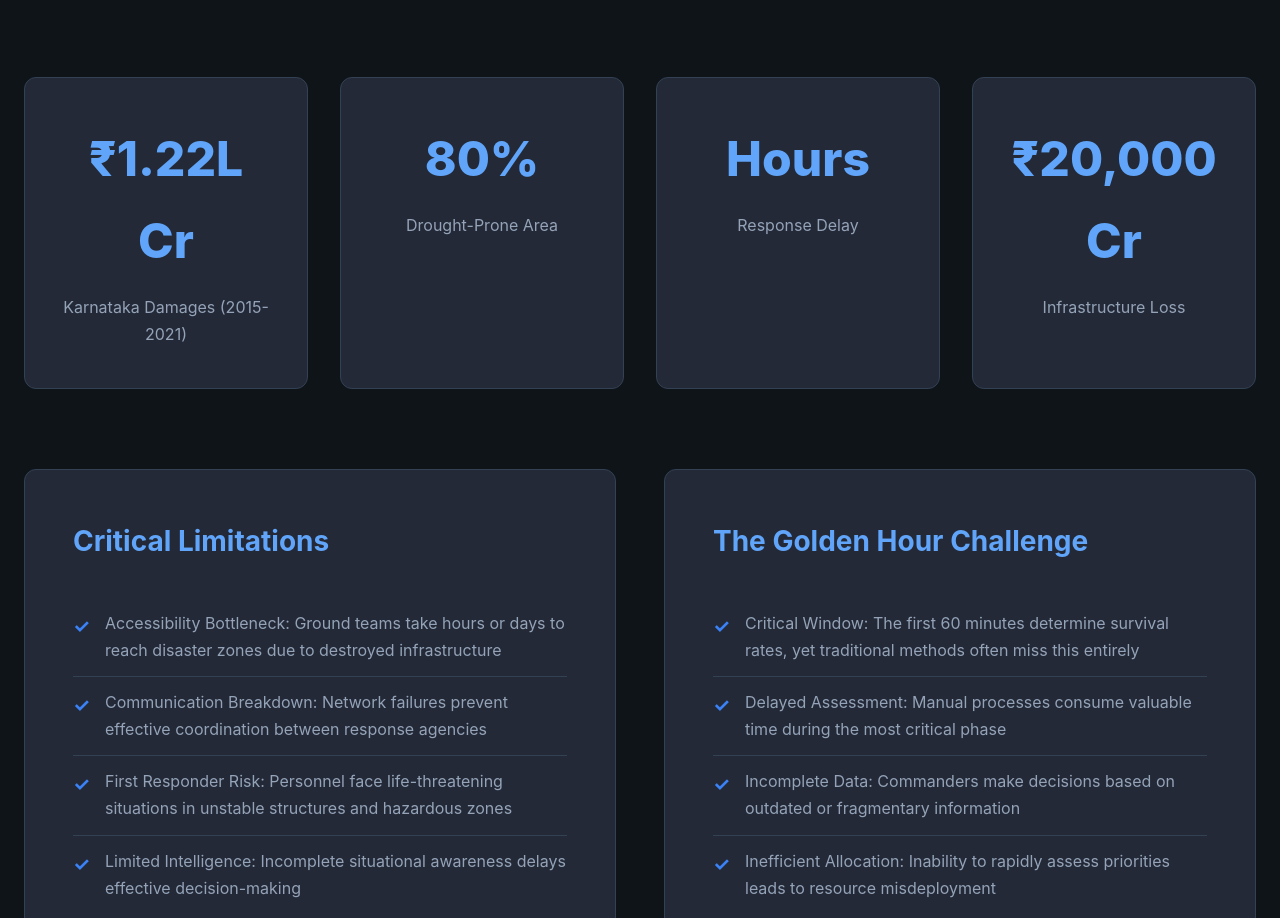
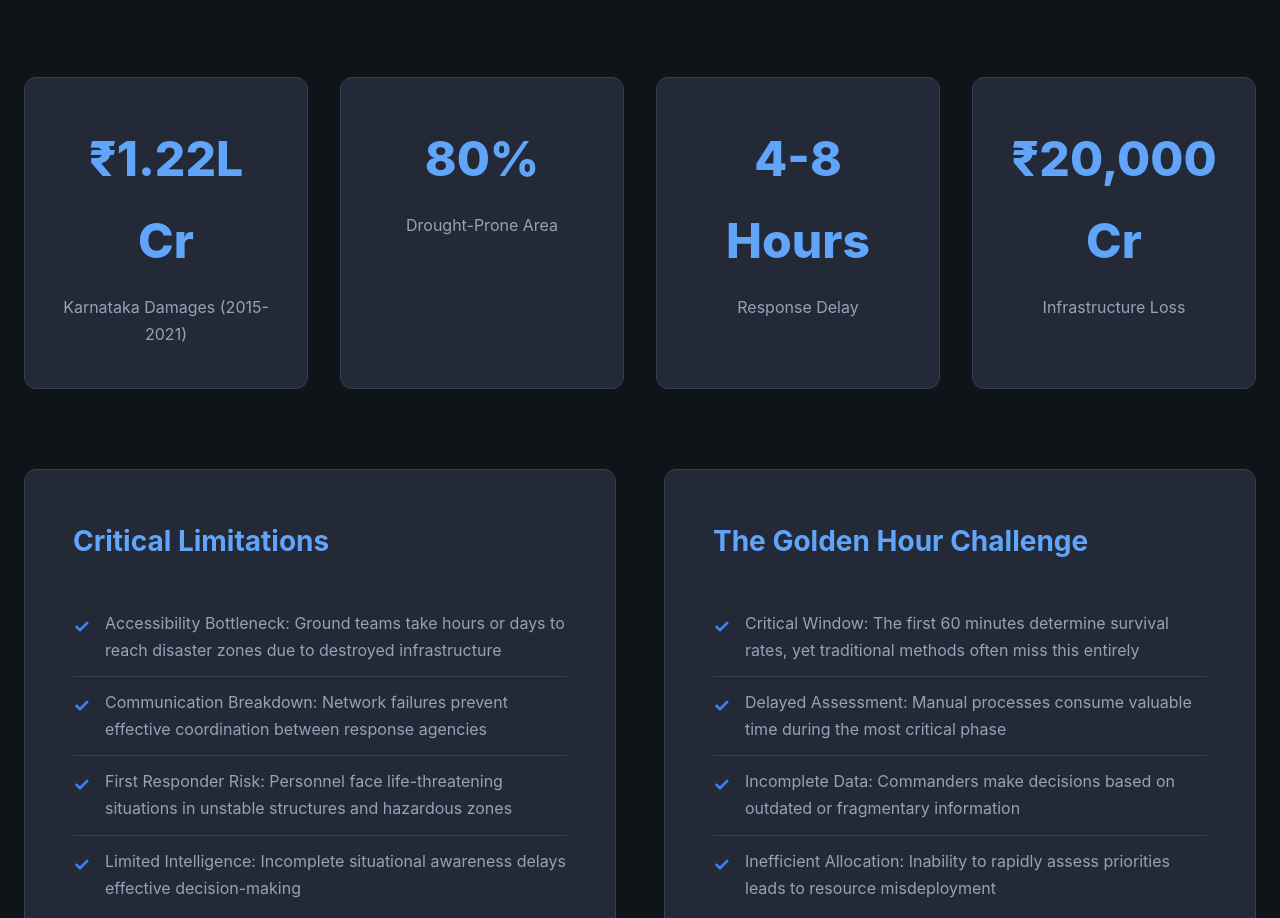
Before and after one commit to adityayalamuri20/Aether-website, a plain HTML site: page index.html in a window 1280 px wide. Shown: the part 1328-2246 px from the top of the page. Drawn offline with nearby package versions, Linux system fonts and the light colour scheme.

Commit message:
Update index.html

```diff
--- a/index.html
+++ b/index.html
@@ -505,7 +505,7 @@
                     <div class="stat-label">Drought-Prone Area</div>
                 </div>
                 <div class="stat-card">
-                    <div class="stat-number">Hours</div>
+                    <div class="stat-number">4-8 Hours</div>
                     <div class="stat-label">Response Delay</div>
                 </div>
                 <div class="stat-card">
```
